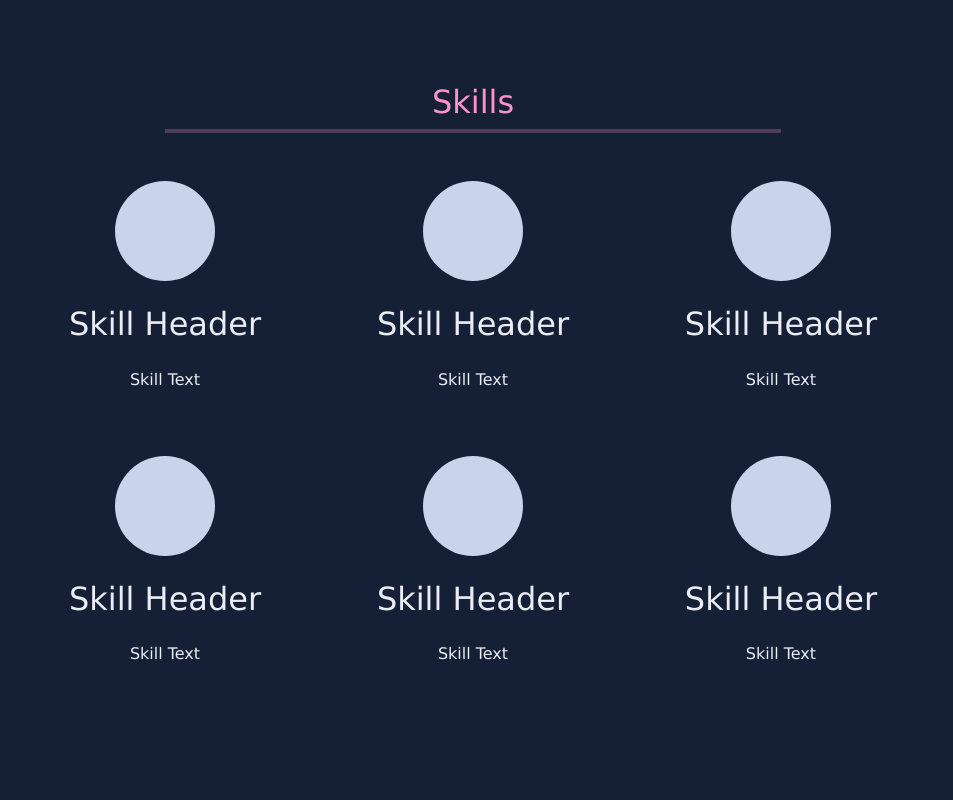
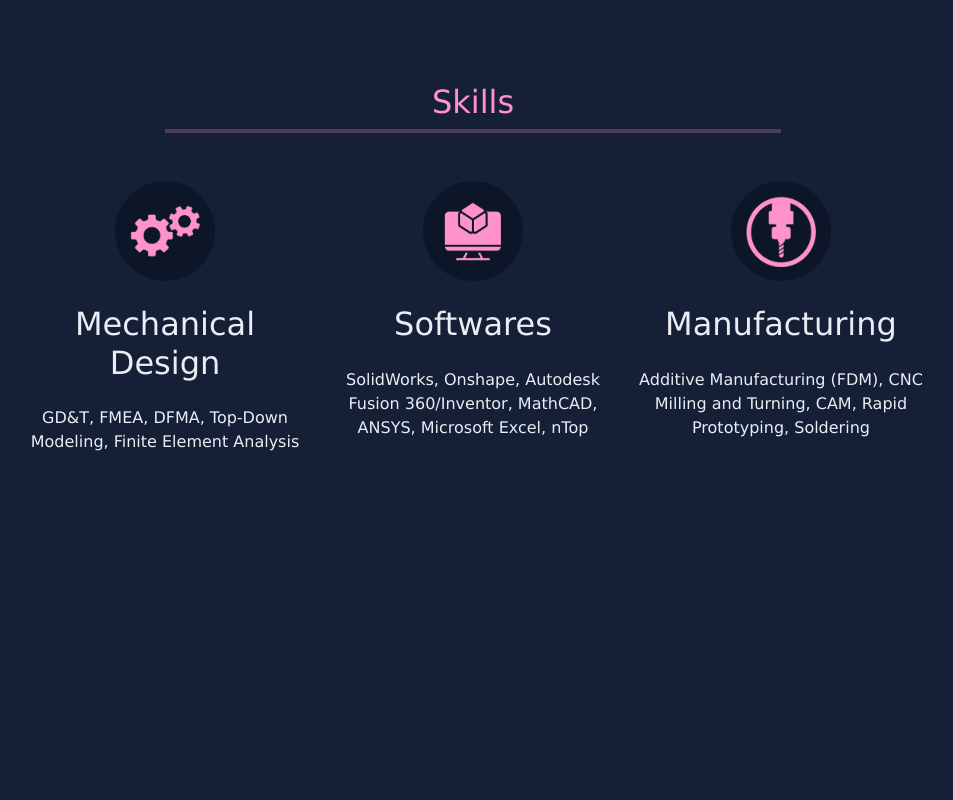
Before and after one commit to zizz-0/evan-rizzo-portfolio, a website: page index.html in a window 1280 px wide. Shown: the part 840-1640 px from the top of the page, without its empty margins (167-1120 px from the left). Drawn offline with nearby package versions, Linux system fonts and the light colour scheme.

Commit message:
skills logos + nav bar stylized

```diff
--- a/index.html
+++ b/index.html
@@ -11,7 +11,9 @@
     <main>
         <nav class="navbar navbar-expand-lg fixed-top bg-nav">
             <div class="container-fluid">
-              <a class="navbar-brand" href="#">Eric Randolph</a>
+              <div class="brand">
+                <a class="navbar-brand text-c-pink" href="#">Eric Randolph</a>
+              </div>
               <button class="navbar-toggler" type="button" data-bs-toggle="collapse" data-bs-target="#navbarSupportedContent" aria-controls="navbarSupportedContent" aria-expanded="false" aria-label="Toggle navigation">
                 <span class="navbar-toggler-icon"></span>
               </button>
@@ -56,45 +58,24 @@
             <div class="row row-cols-auto text-center m-auto rounded gy-5 skills-width">
               <div class="col d-flex flex-column align-items-center col-6 col-md-4">
                 <div class="skill-icon">
-                  <img src="" width="75px">
+                  <img src="assets/imgs/logos/mechanical.png" width="90px">
                 </div>
-                <h2 class="pt-4">Skill Header</h2>
-                <p class="pt-3">Skill Text</p>
+                <h2 class="pt-4">Mechanical Design</h2>
+                <p class="pt-3">GD&T, FMEA, DFMA, Top-Down Modeling, Finite Element Analysis</p>
               </div>
               <div class="col d-flex flex-column align-items-center col-6 col-md-4">
                 <div class="skill-icon">
-                  <img src="" width="75px">
+                  <img src="assets/imgs/logos/softwares.png" width="80px">
                 </div>
-                <h2 class="pt-4">Skill Header</h2>
-                <p class="pt-3">Skill Text</p>
+                <h2 class="pt-4">Softwares</h2>
+                <p class="pt-3">SolidWorks, Onshape, Autodesk Fusion 360/Inventor, MathCAD, ANSYS, Microsoft Excel, nTop</p>
               </div>
               <div class="col d-flex flex-column align-items-center col-6 col-md-4">
                 <div class="skill-icon">
-                  <img src="" width="75px">
+                  <img src="assets/imgs/logos/manufacturing.png" width="90px">
                 </div>
-                <h2 class="pt-4">Skill Header</h2>
-                <p class="pt-3">Skill Text</p>
-              </div>
-              <div class="col d-flex flex-column align-items-center col-6 col-md-4">
-                <div class="skill-icon">
-                  <img src="" width="75px">
-                </div>
-                <h2 class="pt-4">Skill Header</h2>
-                <p class="pt-3">Skill Text</p>
-              </div>
-              <div class="col d-flex flex-column align-items-center col-6 col-md-4">
-                <div class="skill-icon">
-                  <img src="" width="75px">
-                </div>
-                <h2 class="pt-4">Skill Header</h2>
-                <p class="pt-3">Skill Text</p>
-              </div>
-              <div class="col d-flex flex-column align-items-center col-6 col-md-4">
-                <div class="skill-icon">
-                  <img src="" width="75px">
-                </div>
-                <h2 class="pt-4">Skill Header</h2>
-                <p class="pt-3">Skill Text</p>
+                <h2 class="pt-4">Manufacturing</h2>
+                <p class="pt-3">Additive Manufacturing (FDM), CNC Milling and Turning, CAM, Rapid Prototyping, Soldering</p>
               </div>
             </div>
           </div>
--- a/styles.css
+++ b/styles.css
@@ -1,10 +1,11 @@
 :root{
     --white: #eaedf4;
     --background: #151f35;
-    --lightbackground: #c9d4ec;
+    --lightbackground: #0d1629;
     --lighttext: #b7c0d3;
     --blue: #172576;
     --pink: #FF93C9;
+    --darkpink: #ad5a84;
 }
 
 *{
@@ -31,6 +32,22 @@
 
 .bg-main {
     background-color: var(--background);
+}
+
+.navbar a {
+    color: var(--white);
+}
+
+.brand a {
+    color: var(--pink);
+}
+
+.brand a:hover {
+    color: var(--pink);
+}
+
+.navbar a:hover {
+    color: var(--pink);
 }
 
 #about h1 {
@@ -103,6 +120,9 @@
 }
 
 .skill-icon {
+    display: flex;
+    align-items: center;
+    justify-content: center;
     width: 100px;
     height: 100px;
     background-color: var(--lightbackground);
```
Also changed, not shown: assets/imgs/logos/manufacturing.png (added), assets/imgs/logos/mechanical.png (added), assets/imgs/logos/softwares.png (added).
